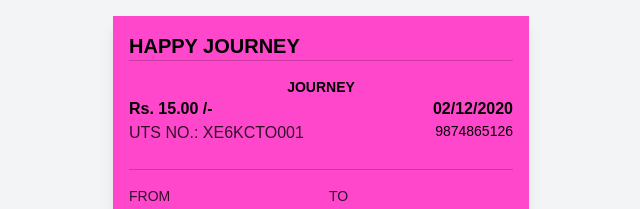
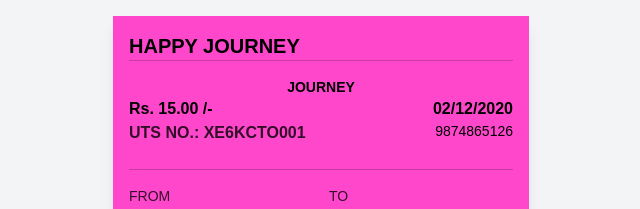
Before and after one commit to ingleshivam/project, a Next.js app: page /trainticket in a window 1280 px wide. Shown: the top 209 px of the page, without its empty margins (319-959 px from the left). Built offline with nearby package versions, Linux system fonts and the light colour scheme.

Commit message:
Update page.tsx

```diff
--- a/src/app/trainticket/page.tsx
+++ b/src/app/trainticket/page.tsx
@@ -20,7 +20,7 @@ export default function TrainTicket() {
               <div className="flex justify-between items-start mb-2">
                 <div>
                   <p className="font-bold">Rs. 15.00 /-</p>
-                  <p className="text-md opacity-80">UTS NO.: XE6KCTO001</p>
+                  <p className="text-md font-bold opacity-80">UTS NO.: XE6KCTO001</p>
                 </div>
                 <div className="text-right">
                   <p className="font-bold">02/12/2020</p>
```
